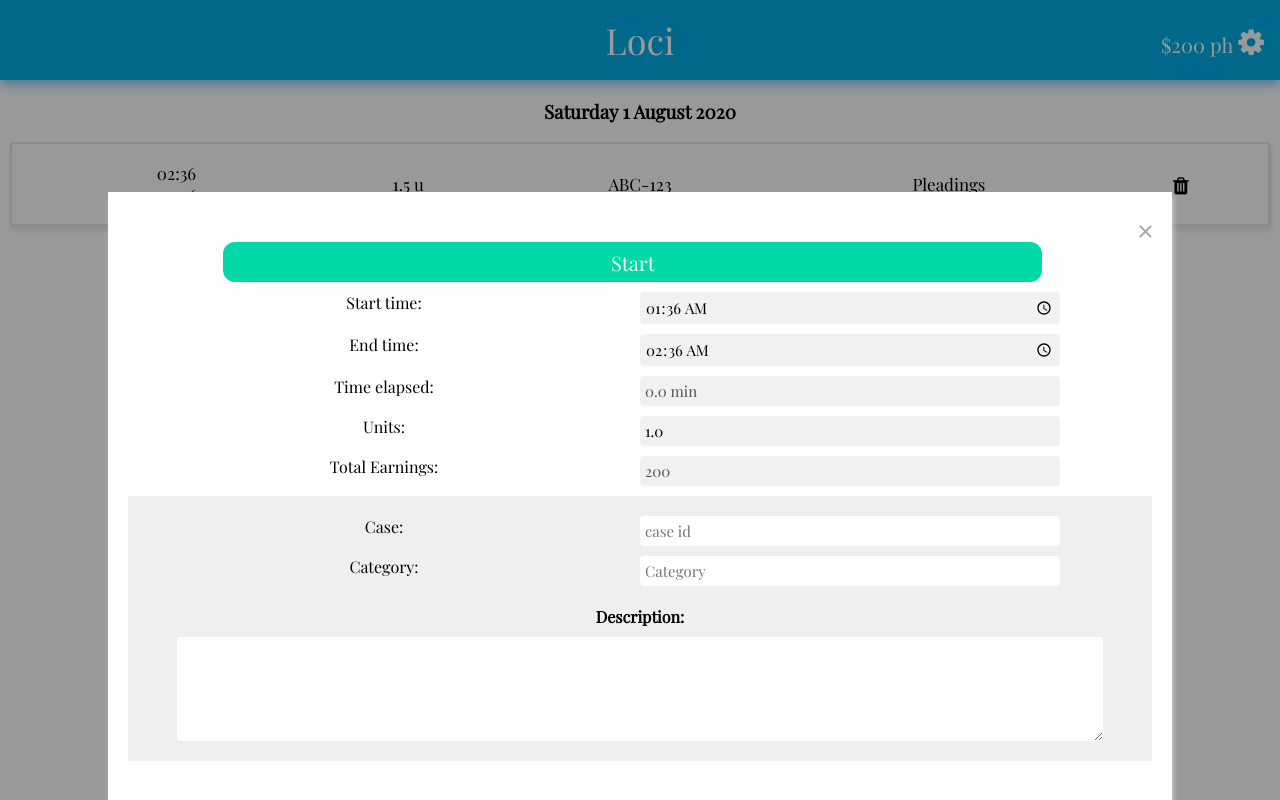
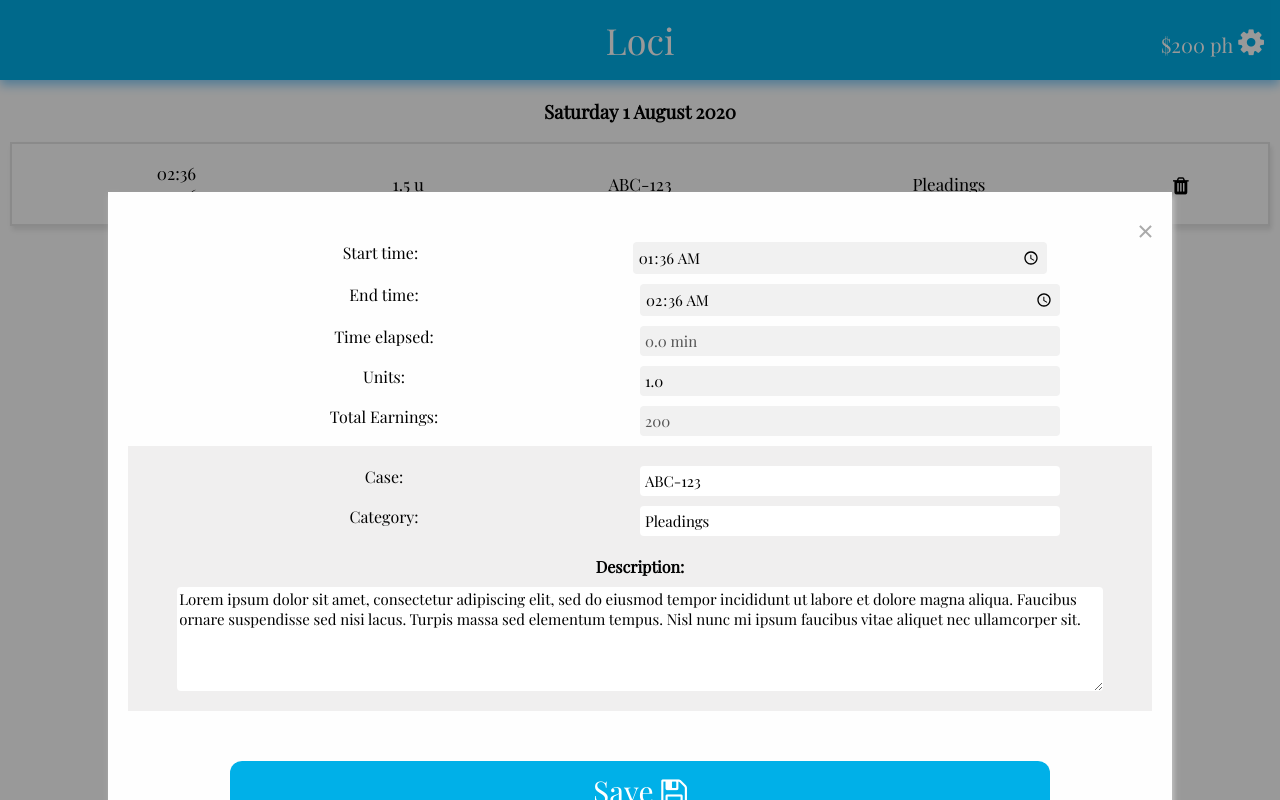
Before and after one commit to jwwnz/timekeeping, a React (Create React App) app: page / in a window 1280 px wide. Both pictures are taken after a click on the button 1180 px from the left and 184 px from the top of the page. Built offline with nearby package versions, Linux system fonts and the light colour scheme.

Commit message:
Missing types, caseid and description contents added

```diff
--- a/src/App.js
+++ b/src/App.js
@@ -16,13 +16,13 @@ import {
 function App() {
 	const [entries, setEntries] = useState(something);
 	const [modalOpen, setModalOpen] = useState(false);
-	const [isModalNew, setIsModalNew] = useState(null);
+	const [isModalNew, setIsModalNew] = useState(undefined);
 	const [settingModalOpen, setSettingModalOpen] = useState(false);
 	const [name, setName] = useState("");
 	const [hourlyRate, setHourlyRate] = useState(200);
 
 	const toggleAddModal = () => {
-		setIsModalNew(null);
+		setIsModalNew(undefined);
 		setModalOpen(!modalOpen);
 	};
 
@@ -263,7 +263,8 @@ function App() {
 						&times;
 					</span>
 					<div className="input-content">
-						{timerIsOn ? (
+						{!isEdit &&
+							(timerIsOn ? (
 								<button
 									onClick={stopTimer}
 									className="button-timer-stop"
@@ -272,7 +273,7 @@ function App() {
 								<button onClick={startTimer} className="button-timer-start">
 									{timeElapsed > 0 ? `Continue ${timeElapsed}` : "Start"}
 								</button>
-						)}
+							))}
 
 						<div className="input-pair">
 							<label htmlFor="time-start">Start time:</label>
@@ -350,6 +351,7 @@ function App() {
 									id="case-id"
 									name="case-id"
 									placeholder="case id"
+									value={newEntry.caseId ? newEntry.caseId : ""}
 									onChange={updateNewCaseId}
 								/>
 							</div>
@@ -360,6 +362,7 @@ function App() {
 									list="category"
 									name="category"
 									placeholder="Category"
+									value={newEntry.type ? newEntry.type : ""}
 									onChange={updateNewType}
 								/>
 								<datalist id="category">
@@ -378,6 +381,7 @@ function App() {
 									name="case-description"
 									cols="40"
 									rows="5"
+									value={newEntry.description ? newEntry.description : ""}
 									onChange={updateNewDescription}
 								/>
 							</div>
```
Lines whose indentation alone changed are shown as unchanged.
